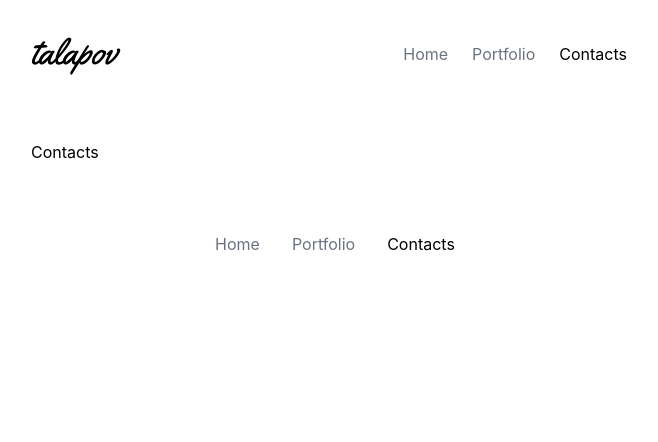
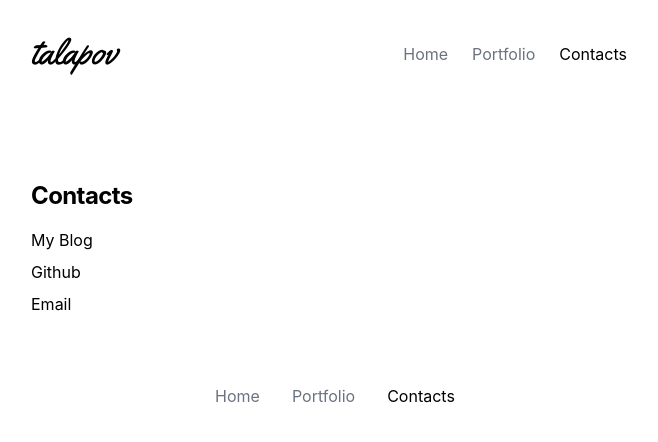
Before and after one commit to dzeppelin/personal-website, a React (Create React App) app: page /contacts in a window 1280 px wide. Shown: the top 442 px of the page, without its empty margins (305-963 px from the left). Built offline with nearby package versions, Linux system fonts and the light colour scheme.

Commit message:
Started to do the contacts and some css changes

```diff
--- a/src/components/Layout/Footer.tsx
+++ b/src/components/Layout/Footer.tsx
@@ -28,7 +28,7 @@ const Footer: FC<Props> = ({ navigation }) => {
 
 	return (
 		<footer className='mb-5'>
-			<ul className='flex flex-row flex-wrap items-center justify-center text-gray-500'>
+			<ul className='flex flex-row flex-wrap items-center justify-center text-gray-500 footer'>
 				{mapNav}
 			</ul>
 		</footer>
--- a/src/components/Layout/Navbar.tsx
+++ b/src/components/Layout/Navbar.tsx
@@ -89,7 +89,7 @@ const Navbar: FC<Props> = ({ navigation }) => {
 							<Popover.Panel className='absolute left-1/2 -translate-x-1/2 z-10 w-11/12 mt-3 ring-1 ring-black ring-opacity-5 rounded-lg'>
 								<div className='rounded-lg shadow-md bg-white'>
 									<div>
-										<ul className='px-4 pt-4 pb-5 text-gray-500'>{mapNav}</ul>
+										<ul className='px-4 pt-4 pb-5 text-gray-500 navbar'>{mapNav}</ul>
 									</div>
 								</div>
 							</Popover.Panel>
--- a/src/components/pages/Contacts.tsx
+++ b/src/components/pages/Contacts.tsx
@@ -1,7 +1,22 @@
 import React from 'react';
+import 'styles/pages/contacts.css';
 
 const Contacts = () => {
-	return <h1>Contacts</h1>;
+	return (
+		<>
+			{/* Credentials */}
+			<div>
+				<h2 className='text-xl sm:text-2xl font-bold tracking-tight mt-10 mb-4'>
+					Contacts
+				</h2>
+				<ul className='flex flex-col contacts'>
+					<li>My Blog</li>
+					<li>Github</li>
+					<li>Email</li>
+				</ul>
+			</div>
+		</>
+	);
 };
 
 export default Contacts;
--- a/src/styles/footer.css
+++ b/src/styles/footer.css
@@ -1,3 +1,11 @@
 footer {
 	margin-top: 64px;
 }
+
+ul.footer > li {
+	/* padding */
+	@apply px-3 py-1;
+
+	/* box on the hover */
+	@apply hover:bg-gray-200 rounded-md transition-all active:text-black;
+}
--- a/src/styles/navbar.css
+++ b/src/styles/navbar.css
@@ -11,7 +11,7 @@ nav {
 }
 
 /* Desktop */
-ul > li {
+ul.navbar > li {
 	/* padding */
 	@apply px-3 py-1;
 
--- /dev/null
+++ b/src/styles/pages/contacts.css
@@ -0,0 +1,3 @@
+ul.contacts > li {
+	@apply my-1 first:mt-0 last:mb-0;
+}
```
